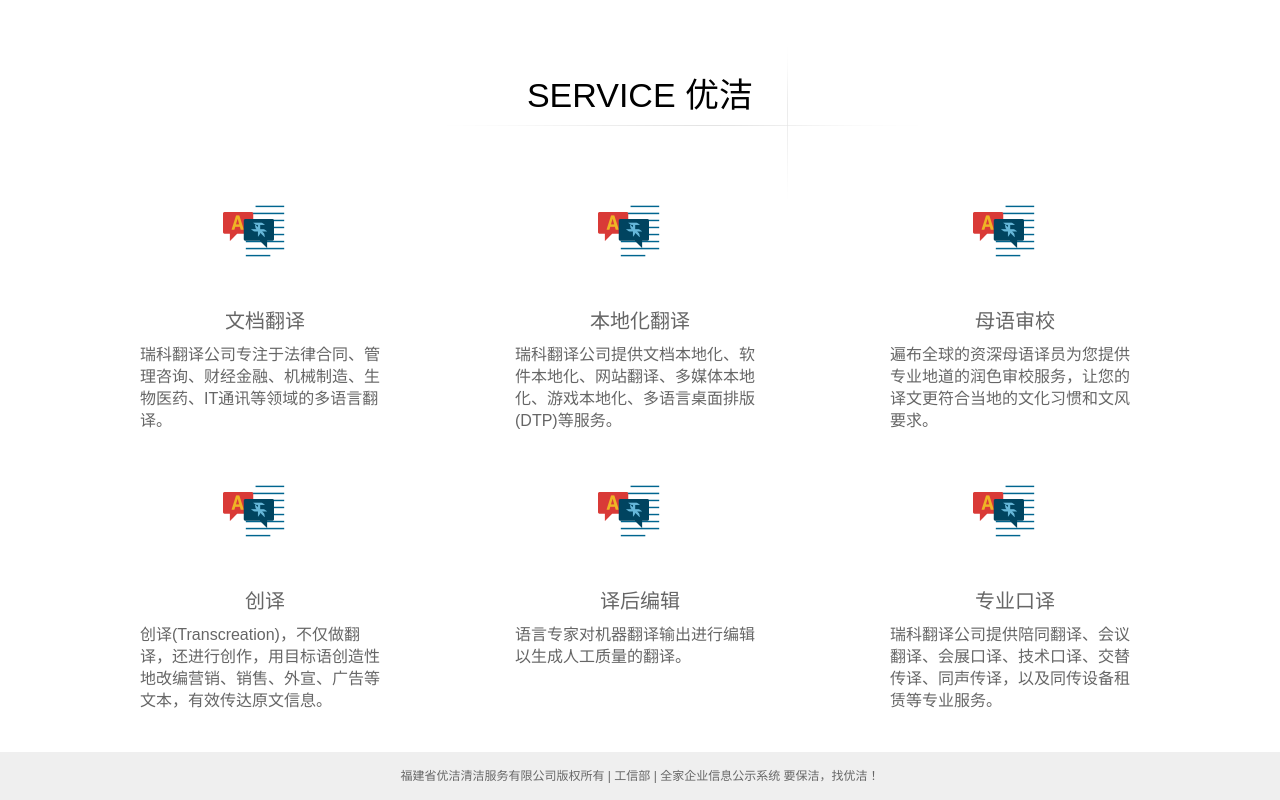
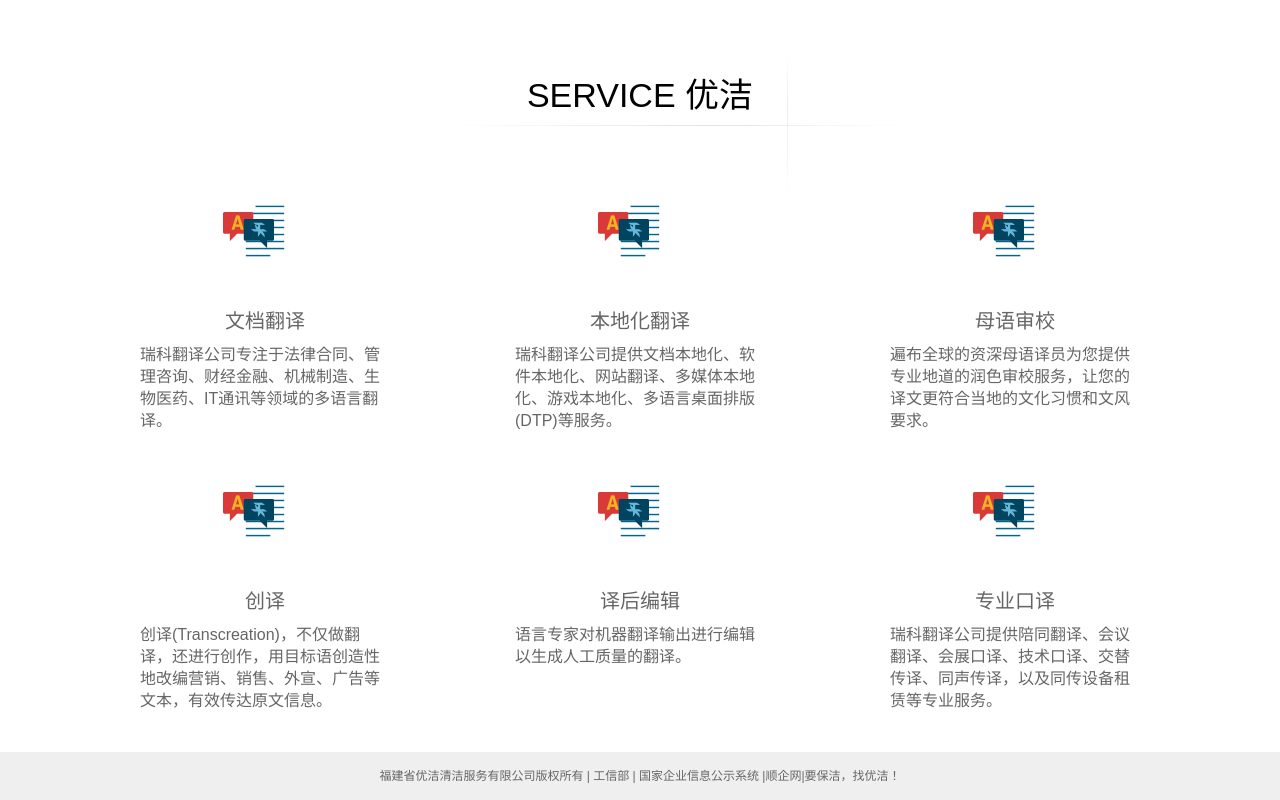
Before and after one commit to fjuj/fjuj.github.io, a plain HTML site: page index.html in a window 1280 px wide. Shown: the part 1665-2465 px from the top of the page. Drawn offline with Linux system fonts and the light colour scheme.

Commit message:
Add files via upload
顺企网连接

```diff
--- a/index.html
+++ b/index.html
@@ -202,7 +202,7 @@
 
     <div class="footer_g">
         <dl class="cf2 footer_d">
-            <p>福建省优洁清洁服务有限公司版权所有 | <a href="http://www.miitbeian.gov.cn">工信部</a> | <a href="http://www.gsxt.gov.cn/index.html" >全家企业信息公示系统</a> 要保洁，找优洁！</p>
+            <p>福建省优洁清洁服务有限公司版权所有 | <a href="http://www.miitbeian.gov.cn">工信部</a> | <a href="http://www.gsxt.gov.cn/index.html" >国家企业信息公示系统</a> |<a href="http://93844939.b2b.11467.com/">顺企网</a>|要保洁，找优洁！</p>
         </dl>
     </div>
 
```
